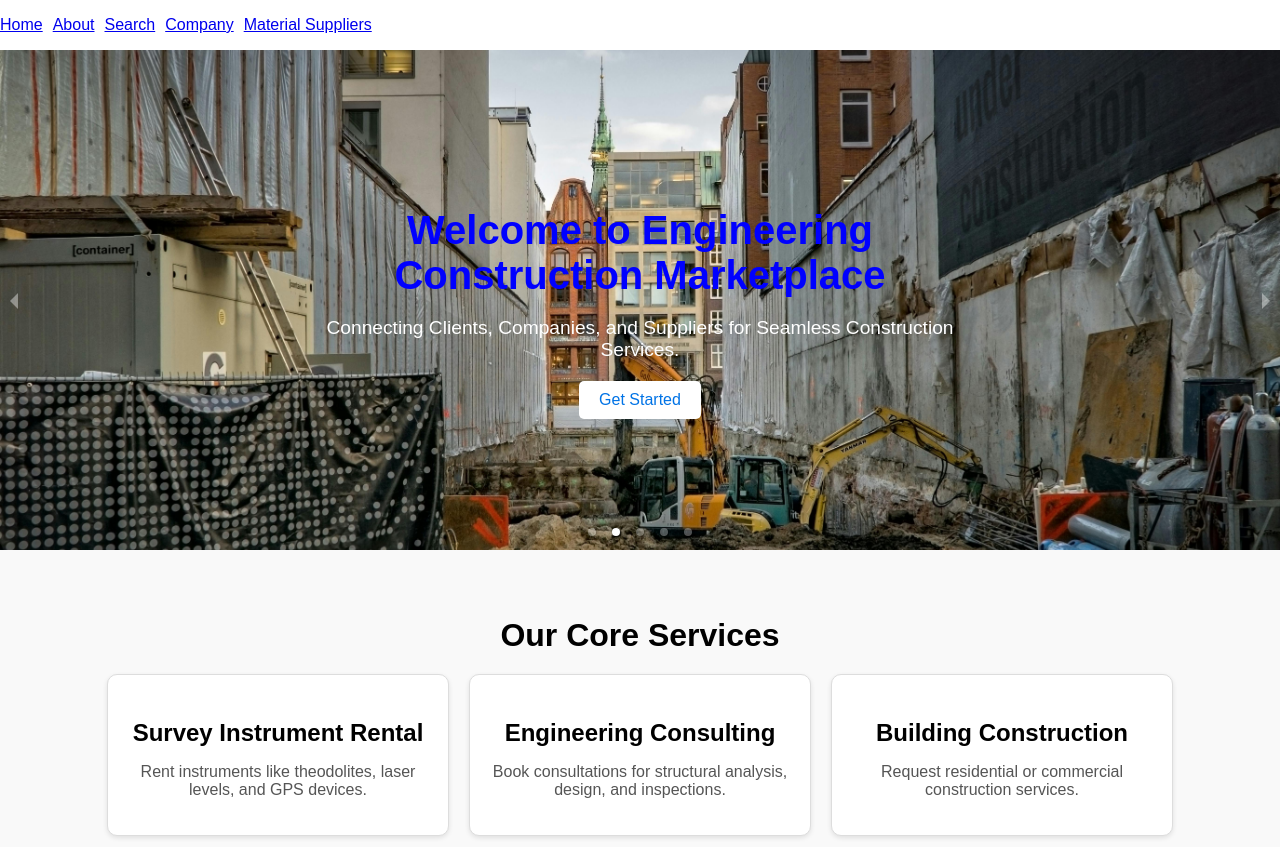
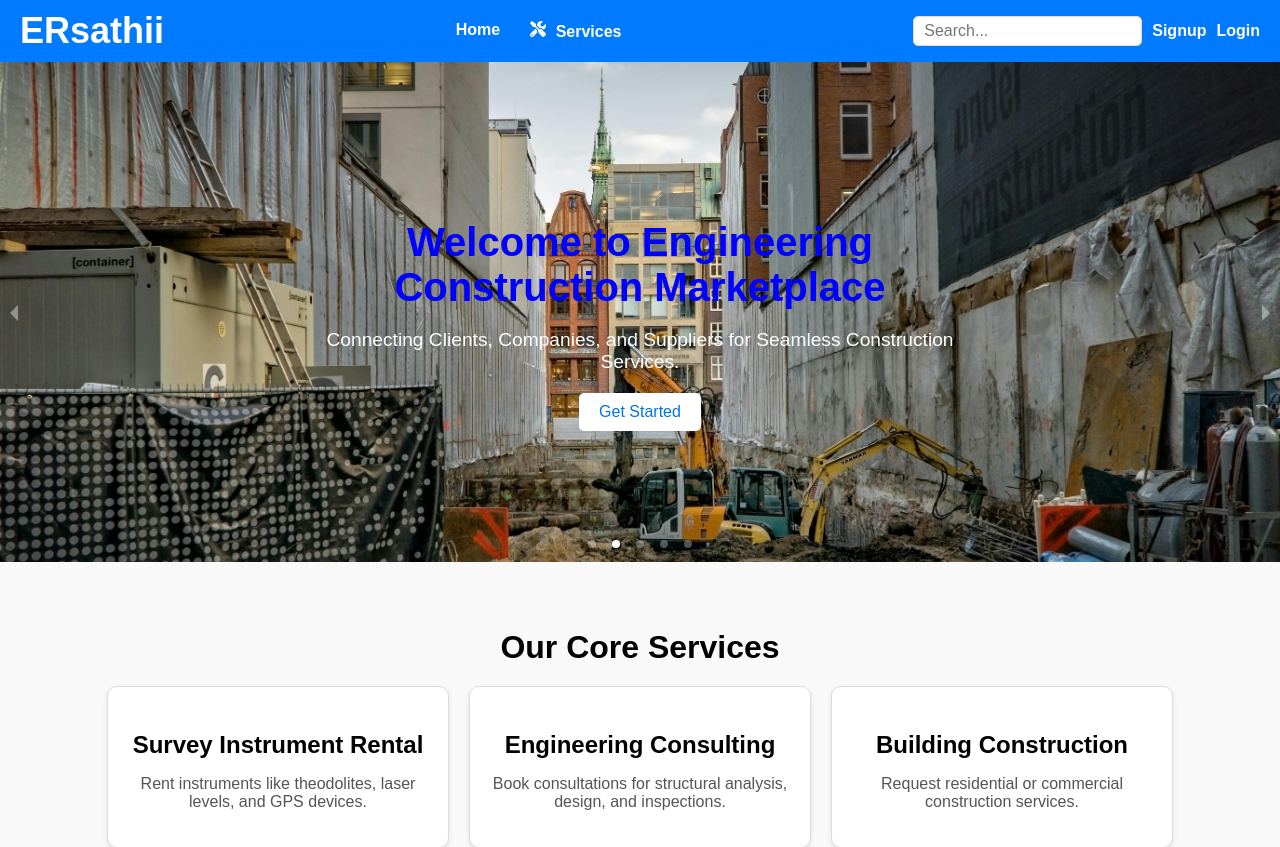
Before and after one commit to Abinash7G/EngineeringMarketplace, a React (Create React App) app in the folder frontend/: page / in a window 1280 px wide. Shown: the top 847 px of the page. Built offline with nearby package versions, Linux system fonts and the light colour scheme; no server answers.

Commit message:
added home, signup,login, and search bar in navbar

```diff
--- a/frontend/src/components/Navbar.js
+++ b/frontend/src/components/Navbar.js
@@ -1,17 +1,161 @@
-import React from 'react';
+import React, { useState } from "react";
+import { Link } from "react-router-dom";
+import { FaTools } from "react-icons/fa";
 
 const Navbar = () => {
-    return (
-        <nav>
-            <ul>
-                <li><a href="/">Home</a></li>
-                <li><a href="/about">About</a></li>
-                <li><a href="/Search">Search</a></li>
-                <li><a href="/Company">Company</a></li>
-                <li><a href="/MatSuppliers">Material Suppliers</a></li>
+  const [dropdownVisible, setDropdownVisible] = useState(false);
+
+  const toggleDropdown = () => {
+    setDropdownVisible(!dropdownVisible);
+  };
+
+  return (
+    <nav style={styles.nav}>
+      {/* Logo */}
+      <div style={styles.logo}>
+        <h1 style={styles.logoText}>ERsathii</h1>
+      </div>
+
+      {/* Center Menu */}
+      <ul style={styles.ul}>
+        <li style={styles.li}>
+          <Link to="/" style={styles.link}>
+            Home
+          </Link>
+        </li>
+        <li
+          style={styles.li}
+          onMouseEnter={() => setDropdownVisible(true)}
+          onMouseLeave={() => setDropdownVisible(false)}
+          onClick={toggleDropdown}
+        >
+          <span style={styles.link}>
+            <FaTools style={styles.icon} /> Services
+          </span>
+          {dropdownVisible && (
+            <ul style={styles.dropdown}>
+              <li style={styles.dropdownItem}>
+                <Link to="/survey-instrument" style={styles.dropdownLink}>
+                  Survey Instrument Rentals
+                </Link>
+              </li>
+              <li style={styles.dropdownItem}>
+                <Link to="/engineering-consulting" style={styles.dropdownLink}>
+                  Engineering Consulting
+                </Link>
+              </li>
+              <li style={styles.dropdownItem}>
+                <Link to="/building-construction" style={styles.dropdownLink}>
+                  Building Construction
+                </Link>
+              </li>
+              <li style={styles.dropdownItem}>
+                <Link to="/post-maintenance" style={styles.dropdownLink}>
+                  Post-Construction Maintenance
+                </Link>
+              </li>
+              <li style={styles.dropdownItem}>
+                <Link to="/material-marketplace" style={styles.dropdownLink}>
+                  Material Marketplace
+                </Link>
+              </li>
             </ul>
-        </nav>
-    );
+          )}
+        </li>
+      </ul>
+
+      {/* Right Section */}
+      <div style={styles.rightSection}>
+        <input
+          type="text"
+          placeholder="Search..."
+          style={styles.searchBox}
+        />
+        <Link to="/signup" style={styles.link}>
+          Signup
+        </Link>
+        <Link to="/login" style={styles.link}>
+          Login
+        </Link>
+      </div>
+    </nav>
+  );
+};
+
+const styles = {
+  nav: {
+    display: "flex",
+    justifyContent: "space-between",
+    alignItems: "center",
+    backgroundColor: "#007BFF",
+    padding: "10px 20px",
+  },
+  logo: {
+    fontSize: "1.5rem",
+    color: "white",
+    fontWeight: "bold",
+  },
+  logoText: {
+    margin: 0,
+    color: "white",
+  },
+  ul: {
+    display: "flex",
+    listStyleType: "none",
+    margin: 0,
+    padding: 0,
+    justifyContent: "center",
+    flex: 1,
+  },
+  li: {
+    margin: "0 15px",
+    position: "relative",
+    cursor: "pointer",
+  },
+  link: {
+    color: "white",
+    textDecoration: "none",
+    fontWeight: "bold",
+    fontSize: "1rem",
+  },
+  icon: {
+    marginRight: "5px",
+  },
+  dropdown: {
+    position: "absolute",
+    top: "100%",
+    left: 0,
+    backgroundColor: "white",
+    listStyleType: "none",
+    padding: "10px 15px",
+    borderRadius: "5px",
+    boxShadow: "0 2px 5px rgba(0, 0, 0, 0.2)",
+    zIndex: 1000,
+  },
+  dropdownItem: {
+    margin: "5px 0",
+  },
+  dropdownLink: {
+    textDecoration: "none",
+    color: "#007BFF",
+    fontWeight: "normal",
+    display: "block",
+    padding: "5px",
+    borderRadius: "5px",
+    transition: "background-color 0.3s",
+  },
+  rightSection: {
+    display: "flex",
+    alignItems: "center",
+    gap: "10px",
+  },
+  searchBox: {
+    padding: "5px 10px",
+    borderRadius: "5px",
+    border: "1px solid #ddd",
+    outline: "none",
+    fontSize: "1rem",
+  },
 };
 
 export default Navbar;
```
